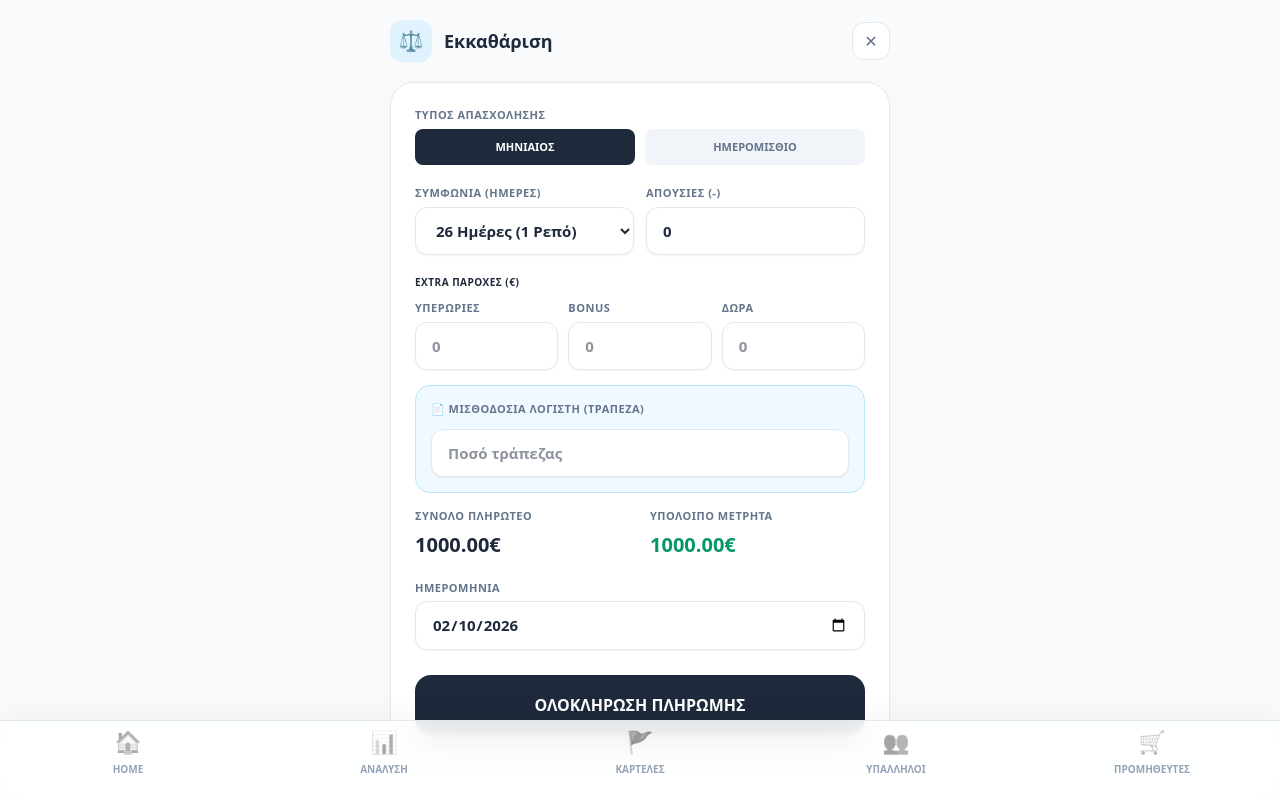
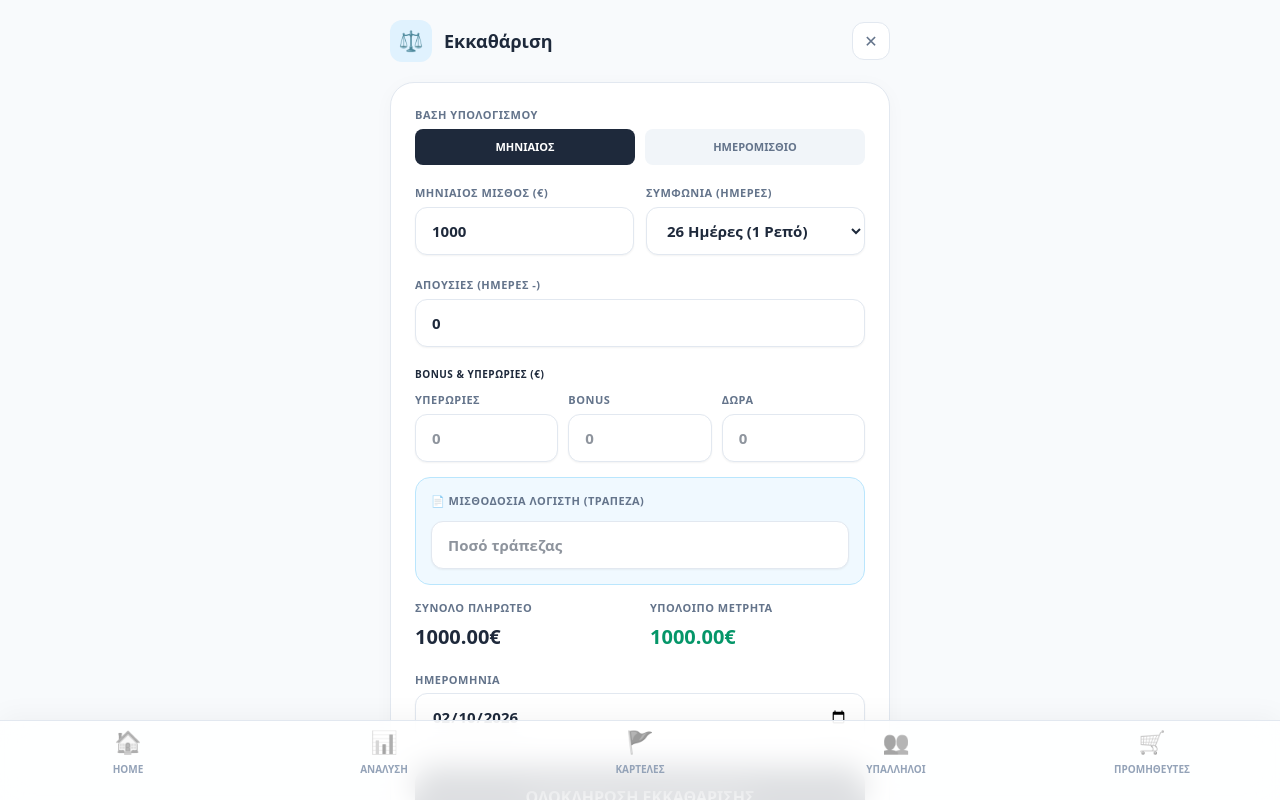
Before and after one commit to tsigris/cosy-management, a Next.js app: page /pay-employee in a window 1280 px wide. Built offline with nearby package versions, Linux system fonts and the light colour scheme.

Commit message:
Update page.tsx

```diff
--- a/src/app/pay-employee/page.tsx
+++ b/src/app/pay-employee/page.tsx
@@ -24,32 +24,36 @@ function PayEmployeeContent() {
   const empId = searchParams.get('id')
   const empName = searchParams.get('name')
 
-  // STATES ΥΠΟΛΟΓΙΣΜΟΥ
-  const [agreementType, setAgreementType] = useState('monthly')
-  const [agreementSalary, setAgreementSalary] = useState<number>(1000)
+  // ΤΥΠΟΣ ΥΠΟΛΟΓΙΣΜΟΥ
+  const [payBasis, setPayBasis] = useState<'monthly' | 'daily'>('monthly')
+
+  // STATES ΓΙΑ ΜΗΝΙΑΙΟ
+  const [monthlySalary, setMonthlySalary] = useState<number>(1000)
   const [agreementDays, setAgreementDays] = useState<number>(26)
   const [absences, setAbsences] = useState<number>(0)
-  const [workedDays, setWorkedDays] = useState<number>(1)
-  const [dailyRateInput, setDailyRateInput] = useState<number>(50)
 
-  // EXTRA ΠΑΡΟΧΕΣ (Κοινά και για τους δύο τύπους)
+  // STATES ΓΙΑ ΗΜΕΡΟΜΙΣΘΙΟ
+  const [dailyRate, setDailyRate] = useState<number>(50)
+  const [daysWorked, setDaysWorked] = useState<number>(1)
+
+  // EXTRA ΠΑΡΟΧΕΣ (ΚΟΙΝΑ)
   const [overtime, setOvertime] = useState<string>('')
   const [bonus, setBonus] = useState<string>('')
   const [gifts, setGifts] = useState<string>('')
 
-  // ΛΟΓΙΣΤΙΚΑ STATES
+  // ΛΟΓΙΣΤΙΚΑ & ΚΑΤΑΝΟΜΗ
   const [accountingPayroll, setAccountingPayroll] = useState<string>('')
   const [date, setDate] = useState(new Date().toISOString().split('T')[0])
   const [loading, setLoading] = useState(true)
   const [userData, setUserData] = useState({ store_id: '', username: '' })
 
-  // ΔΥΝΑΜΙΚΟΙ ΥΠΟΛΟΓΙΣΜΟΙ
+  // ΔΥΝΑΜΙΚΟΣ ΥΠΟΛΟΓΙΣΜΟΣ ΣΥΝΟΛΟΥ
   const calculateBase = () => {
-    if (agreementType === 'monthly') {
-      const rate = agreementSalary / agreementDays;
+    if (payBasis === 'monthly') {
+      const rate = monthlySalary / agreementDays;
       return (agreementDays - absences) * rate;
     } else {
-      return workedDays * dailyRateInput;
+      return daysWorked * dailyRate;
     }
   };
 
@@ -66,10 +70,16 @@ function PayEmployeeContent() {
       if (profile) setUserData({ store_id: profile.store_id, username: profile.username || 'Admin' })
 
       if (empId) {
-        const { data: employee } = await supabase.from('employees').select('monthly_salary, monthly_days').eq('id', empId).maybeSingle()
+        const { data: employee } = await supabase.from('employees').select('monthly_salary, monthly_days, daily_rate').eq('id', empId).maybeSingle()
         if (employee) {
-          setAgreementSalary(employee.monthly_salary || 1000)
-          setAgreementDays(employee.monthly_days || 26)
+          if (employee.daily_rate) {
+             setDailyRate(employee.daily_rate)
+             setPayBasis('daily')
+          } else {
+             setMonthlySalary(employee.monthly_salary || 1000)
+             setAgreementDays(employee.monthly_days || 26)
+             setPayBasis('monthly')
+          }
         }
       }
     } catch (err) { console.error(err) } finally { setLoading(false) }
@@ -78,30 +88,30 @@ function PayEmployeeContent() {
   useEffect(() => { loadData() }, [loadData])
 
   async function handlePayment() {
-    if (totalEarnings <= 0) return toast.error('Υπολογίστε το ποσό πληρωμής.')
+    if (totalEarnings <= 0) return toast.error('Συμπληρώστε τα ποσά πληρωμής.')
     setLoading(true)
 
-    const breakdown = `Σύνολο: ${totalEarnings.toFixed(2)}€ (Τράπεζα: ${bankAmount}€, Μετρητά: ${autoCashAmount.toFixed(2)}€)`;
+    const notes = `Εκκαθάριση: ${totalEarnings.toFixed(2)}€ [Τράπεζα: ${bankAmount}€, Μετρητά: ${autoCashAmount.toFixed(2)}€]`;
 
     const transactionBatch = [];
     if (bankAmount > 0) {
       transactionBatch.push({
         amount: bankAmount, type: 'expense', category: 'Προσωπικό', method: 'Τράπεζα',
         date, employee_id: empId, store_id: userData.store_id, created_by_name: userData.username,
-        notes: `Μισθοδοσία ${empName} (Λογιστής) [${breakdown}]`
+        notes: `Μισθοδοσία ${empName} (Λογιστής) [${notes}]`
       });
     }
     if (autoCashAmount > 0) {
       transactionBatch.push({
         amount: autoCashAmount, type: 'expense', category: 'Προσωπικό', method: 'Μετρητά',
         date, employee_id: empId, store_id: userData.store_id, created_by_name: userData.username,
-        notes: `Διαφορά Μισθού ${empName} (Μετρητά) [${breakdown}]`
+        notes: `Υπόλοιπο Μισθού ${empName} (Μετρητά) [${notes}]`
       });
     }
 
     const { error } = await supabase.from('transactions').insert(transactionBatch)
     if (!error) {
-      toast.success('Η πληρωμή καταχωρήθηκε!');
+      toast.success('Η πληρωμή ολοκληρώθηκε!');
       router.push('/employees');
     } else {
       toast.error(error.message);
@@ -126,19 +136,23 @@ function PayEmployeeContent() {
         </div>
 
         <div style={formCardStyle}>
-          {/* ΤΥΠΟΣ ΑΠΑΣΧΟΛΗΣΗΣ */}
+          {/* ΕΠΙΛΟΓΗ ΒΑΣΗΣ ΜΙΣΘΟΥ */}
           <div style={{ marginBottom: '20px' }}>
-            <label style={subLabel}>ΤΥΠΟΣ ΑΠΑΣΧΟΛΗΣΗΣ</label>
+            <label style={subLabel}>ΒΑΣΗ ΥΠΟΛΟΓΙΣΜΟΥ</label>
             <div style={{ display: 'flex', gap: '10px' }}>
-              <button onClick={() => setAgreementType('monthly')} style={agreementType === 'monthly' ? activeTab : inactiveTab}>ΜΗΝΙΑΙΟΣ</button>
-              <button onClick={() => setAgreementType('daily')} style={agreementType === 'daily' ? activeTab : inactiveTab}>ΗΜΕΡΟΜΙΣΘΙΟ</button>
+              <button onClick={() => setPayBasis('monthly')} style={payBasis === 'monthly' ? activeTab : inactiveTab}>ΜΗΝΙΑΙΟΣ</button>
+              <button onClick={() => setPayBasis('daily')} style={payBasis === 'daily' ? activeTab : inactiveTab}>ΗΜΕΡΟΜΙΣΘΙΟ</button>
             </div>
           </div>
 
-          {/* ΡΥΘΜΙΣΕΙΣ ΒΑΣΙΚΟΥ */}
+          {/* ΡΥΘΜΙΣΕΙΣ ΑΝΑΛΟΓΑ ΜΕ ΤΗ ΒΑΣΗ */}
           <div style={agreementGrid}>
-            {agreementType === 'monthly' ? (
+            {payBasis === 'monthly' ? (
               <>
+                <div style={inputGroup}>
+                  <label style={subLabel}>ΜΗΝΙΑΙΟΣ ΜΙΣΘΟΣ (€)</label>
+                  <input type="number" value={monthlySalary} onChange={e => setMonthlySalary(Number(e.target.value))} style={smallInput} />
+                </div>
                 <div style={inputGroup}>
                   <label style={subLabel}>ΣΥΜΦΩΝΙΑ (ΗΜΕΡΕΣ)</label>
                   <select value={agreementDays} onChange={e => setAgreementDays(Number(e.target.value))} style={selectStyle}>
@@ -147,40 +161,31 @@ function PayEmployeeContent() {
                     <option value={22}>22 Ημέρες (2 Ρεπό)</option>
                   </select>
                 </div>
-                <div style={inputGroup}>
-                  <label style={subLabel}>ΑΠΟΥΣΙΕΣ (-)</label>
-                  <input type="number" value={absences} onChange={e => setAbsences(Number(e.target.value))} style={smallInput} />
+                <div style={{...inputGroup, gridColumn: 'span 2', marginTop: '10px'}}>
+                  <label style={subLabel}>ΑΠΟΥΣΙΕΣ (ΗΜΕΡΕΣ -)</label>
+                  <input type="number" value={absences} onChange={e => setAbsences(Number(e.target.value))} style={{...smallInput, color: colors.accentRed}} />
                 </div>
               </>
             ) : (
               <>
                 <div style={inputGroup}>
                   <label style={subLabel}>ΗΜΕΡΟΜΙΣΘΙΟ (€)</label>
-                  <input type="number" value={dailyRateInput} onChange={e => setDailyRateInput(Number(e.target.value))} style={smallInput} />
+                  <input type="number" value={dailyRate} onChange={e => setDailyRate(Number(e.target.value))} style={smallInput} />
                 </div>
                 <div style={inputGroup}>
                   <label style={subLabel}>ΗΜΕΡΕΣ ΕΡΓΑΣΙΑΣ</label>
-                  <input type="number" value={workedDays} onChange={e => setWorkedDays(Number(e.target.value))} style={smallInput} />
+                  <input type="number" value={daysWorked} onChange={e => setDaysWorked(Number(e.target.value))} style={smallInput} />
                 </div>
               </>
             )}
           </div>
 
-          {/* EXTRA ΠΑΡΟΧΕΣ */}
-          <p style={sectionTitle}>EXTRA ΠΑΡΟΧΕΣ (€)</p>
+          {/* EXTRA ΠΑΡΟΧΕΣ (ΚΟΙΝΑ ΚΑΙ ΓΙΑ ΤΑ ΔΥΟ) */}
+          <p style={sectionTitle}>BONUS & ΥΠΕΡΩΡΙΕΣ (€)</p>
           <div style={extraGrid}>
-            <div style={inputGroup}>
-              <label style={subLabel}>ΥΠΕΡΩΡΙΕΣ</label>
-              <input type="number" value={overtime} onChange={e => setOvertime(e.target.value)} style={smallInput} placeholder="0" />
-            </div>
-            <div style={inputGroup}>
-              <label style={subLabel}>BONUS</label>
-              <input type="number" value={bonus} onChange={e => setBonus(e.target.value)} style={smallInput} placeholder="0" />
-            </div>
-            <div style={inputGroup}>
-              <label style={subLabel}>ΔΩΡΑ</label>
-              <input type="number" value={gifts} onChange={e => setGifts(e.target.value)} style={smallInput} placeholder="0" />
-            </div>
+            <div style={inputGroup}><label style={subLabel}>ΥΠΕΡΩΡΙΕΣ</label><input type="number" value={overtime} onChange={e => setOvertime(e.target.value)} style={smallInput} placeholder="0" /></div>
+            <div style={inputGroup}><label style={subLabel}>BONUS</label><input type="number" value={bonus} onChange={e => setBonus(e.target.value)} style={smallInput} placeholder="0" /></div>
+            <div style={inputGroup}><label style={subLabel}>ΔΩΡΑ</label><input type="number" value={gifts} onChange={e => setGifts(e.target.value)} style={smallInput} placeholder="0" /></div>
           </div>
 
           {/* ΜΙΣΘΟΔΟΣΙΑ ΛΟΓΙΣΤΗ */}
@@ -195,6 +200,7 @@ function PayEmployeeContent() {
             />
           </div>
 
+          {/* ΤΕΛΙΚΑ ΠΟΣΑ */}
           <div style={resultRow}>
             <div style={resultItem}>
                 <label style={subLabel}>ΣΥΝΟΛΟ ΠΛΗΡΩΤΕΟ</label>
@@ -212,7 +218,7 @@ function PayEmployeeContent() {
           </div>
 
           <button onClick={handlePayment} disabled={loading || totalEarnings <= 0} style={saveBtnStyle}>
-            {loading ? 'ΚΑΤΑΧΩΡΗΣΗ...' : 'ΟΛΟΚΛΗΡΩΣΗ ΠΛΗΡΩΜΗΣ'}
+            {loading ? 'ΚΑΤΑΧΩΡΗΣΗ...' : 'ΟΛΟΚΛΗΡΩΣΗ ΕΚΚΑΘΑΡΙΣΗΣ'}
           </button>
         </div>
       </div>
@@ -231,7 +237,7 @@ const subLabel: any = { fontSize: '9px', fontWeight: '800', color: colors.second
 const activeTab: any = { flex: 1, padding: '10px', backgroundColor: colors.primaryDark, color: 'white', border: 'none', borderRadius: '8px', fontSize: '11px', fontWeight: '700' };
 const inactiveTab: any = { flex: 1, padding: '10px', backgroundColor: '#f1f5f9', color: colors.secondaryText, border: 'none', borderRadius: '8px', fontSize: '11px', fontWeight: '700' };
 const agreementGrid: any = { display: 'grid', gridTemplateColumns: '1fr 1fr', gap: '12px', marginBottom: '10px' };
-const extraGrid: any = { display: 'grid', gridTemplateColumns: '1fr 1fr 1fr', gap: '10px', marginBottom: '15px' };
+const extraGrid: any = { display: 'grid', gridTemplateColumns: '1fr 1fr 1fr', gap: '10px' };
 const inputGroup: any = { display: 'flex', flexDirection: 'column' };
 const smallInput: any = { width: '100%', padding: '12px', borderRadius: '10px', border: `1px solid ${colors.border}`, fontSize: '14px', fontWeight: '700', outline: 'none' };
 const selectStyle: any = { ...smallInput };
```
